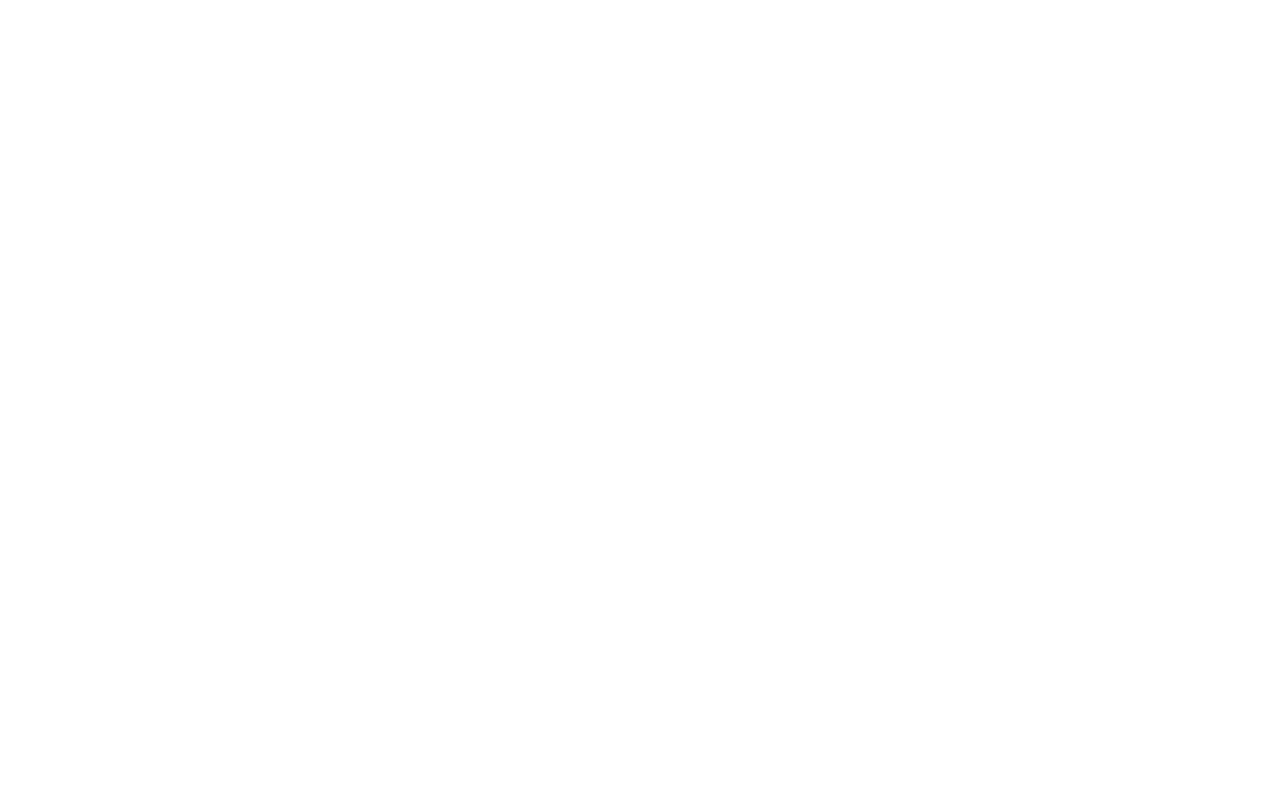
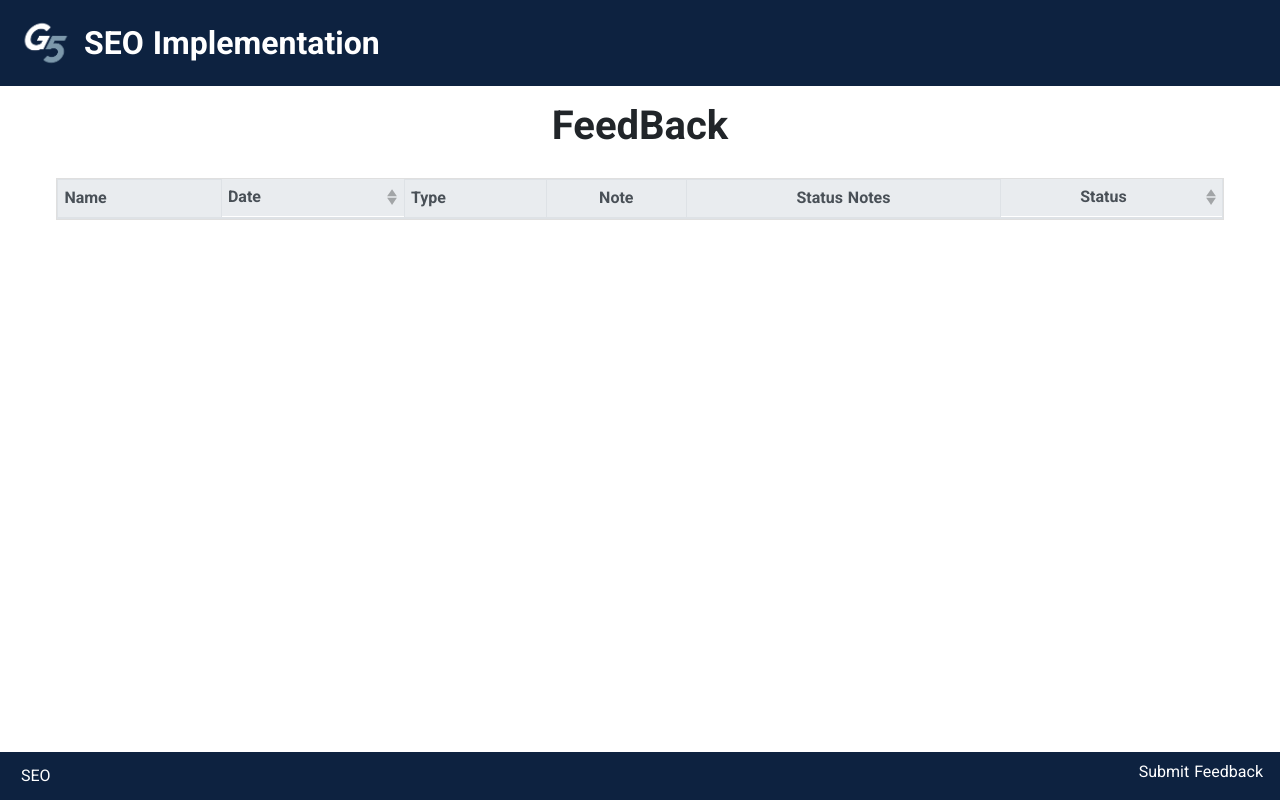
Before and after one commit to pcktbot/seo-implementation-toolset, a Nuxt app: page /feedback in a window 1280 px wide. Before the commit this address had no page. Built offline with nearby package versions, Linux system fonts and the light colour scheme.

Commit message:
added footer component, added feedback page

```diff
--- /dev/null
+++ b/components/footer.vue
@@ -0,0 +1,30 @@
+<template>
+  <div class="footer">
+    <b-row>
+      <b-col class="text-left ml-4">
+        <p class="m-1">
+          SEO
+        </p>
+      </b-col>
+      <b-col class="text-right mr-4">
+        <b-link v-b-modal.feedback-modal style="color: white;">
+          Submit Feedback
+        </b-link>
+      </b-col>
+    </b-row>
+    <submit-feedback />
+  </div>
+</template>
+
+<script>
+import SubmitFeedback from '~/components/modals/submit-feedback'
+export default {
+  components: {
+    SubmitFeedback
+  }
+}
+</script>
+
+<style scoped>
+
+</style>
--- /dev/null
+++ b/pages/feedback/index.vue
@@ -0,0 +1,94 @@
+<template>
+  <div>
+    <g5-nav />
+    <div class="main-with-nav">
+      <b-container fluid class="scroll-container">
+        <b-row class="mt-2">
+          <b-col class="text-center">
+            <h1 class="font-weight-bold">
+              FeedBack
+            </h1>
+          </b-col>
+        </b-row>
+        <b-row class="px-5">
+          <b-col>
+            <b-table
+              ref="feedbackTable"
+              :fields="feedbacktbl.fields"
+              :items="feedbacktbl.items"
+              sticky-header="20rem"
+              responsive="true"
+              striped
+              hover
+              head-variant="light"
+              bordered
+              class="self-align-center table mt-1 mb-1"
+            />
+          </b-col>
+        </b-row>
+      </b-container>
+    </div>
+    <g5-footer />
+  </div>
+</template>
+
+<script>
+
+import g5Nav from '~/components/nav'
+import g5Footer from '~/components/footer'
+export default {
+  components: {
+    g5Nav,
+    g5Footer
+  },
+  data () {
+    return {
+      feedbacktbl: {
+        fields: [
+          {
+            key: 'author',
+            label: 'Name'
+          },
+          {
+            key: 'updatedAt',
+            label: 'Date',
+            sortable: true
+          },
+          {
+            key: 'feedbackType',
+            label: 'Type'
+          },
+          {
+            key: 'feedbackText',
+            label: 'Note',
+            class: 'text-center'
+          },
+          {
+            key: 'statusNotes',
+            label: 'Status Notes',
+            class: 'text-center'
+          },
+          {
+            key: 'status',
+            label: 'Status',
+            sortable: true,
+            class: 'text-center'
+          }
+        ],
+        items: []
+      }
+    }
+  },
+  computed: {
+
+  },
+  async created() {
+  },
+  methods: {
+  }
+}
+</script>
+
+<style scoped>
+
+</style>
--- a/pages/index.vue
+++ b/pages/index.vue
@@ -32,22 +32,20 @@
         </b-col>
       </b-row>
     </b-container>
-    <div class="footer">
-      <p class="m-1">
-        SEO
-      </p>
-    </div>
+    <g5-footer />
   </div>
 </template>
 
 <script>
 import g5Nav from '~/components/nav'
+import g5Footer from '~/components/footer'
 import initialSelections from '~/components/initial-selections'
 import Index from '~/mixins/index'
 export default {
   components: {
     g5Nav,
-    initialSelections
+    initialSelections,
+    g5Footer
   },
   mixins: [Index],
   data () {
--- a/pages/lp-project/_lpID/index.vue
+++ b/pages/lp-project/_lpID/index.vue
@@ -72,30 +72,16 @@
         </b-row>
       </b-container>
     </div>
-    <div class="footer">
-      <b-row>
-        <b-col class="text-left ml-4">
-          <p class="m-1">
-            SEO
-          </p>
-        </b-col>
-        <b-col class="text-right mr-4">
-          <b-link v-b-modal.feedback-modal style="color: white;">
-            Submit Feedback
-          </b-link>
-        </b-col>
-      </b-row>
-    </div>
-    <submit-feedback />
+    <g5-footer />
   </div>
 </template>
 
 <script>
 // import Papa from 'papaparse'
 import LocationTable from '~/components/location-table'
-import SubmitFeedback from '~/components/modals/submit-feedback'
 import FormStepper from '~/components/form-stepper'
 import g5Nav from '~/components/nav'
+import g5Footer from '~/components/footer'
 import Notes from '~/components/notes'
 import initialSelections from '~/components/initial-selections'
 import Index from '~/mixins/index'
@@ -105,9 +91,9 @@ import Drawer from '~/components/drawer'
 export default {
   components: {
     LocationTable,
-    SubmitFeedback,
     FormStepper,
     g5Nav,
+    g5Footer,
     initialSelections,
     Drawer,
     Notes
```
Also changed, not shown: components/nav.vue (+0 -14 lines).
